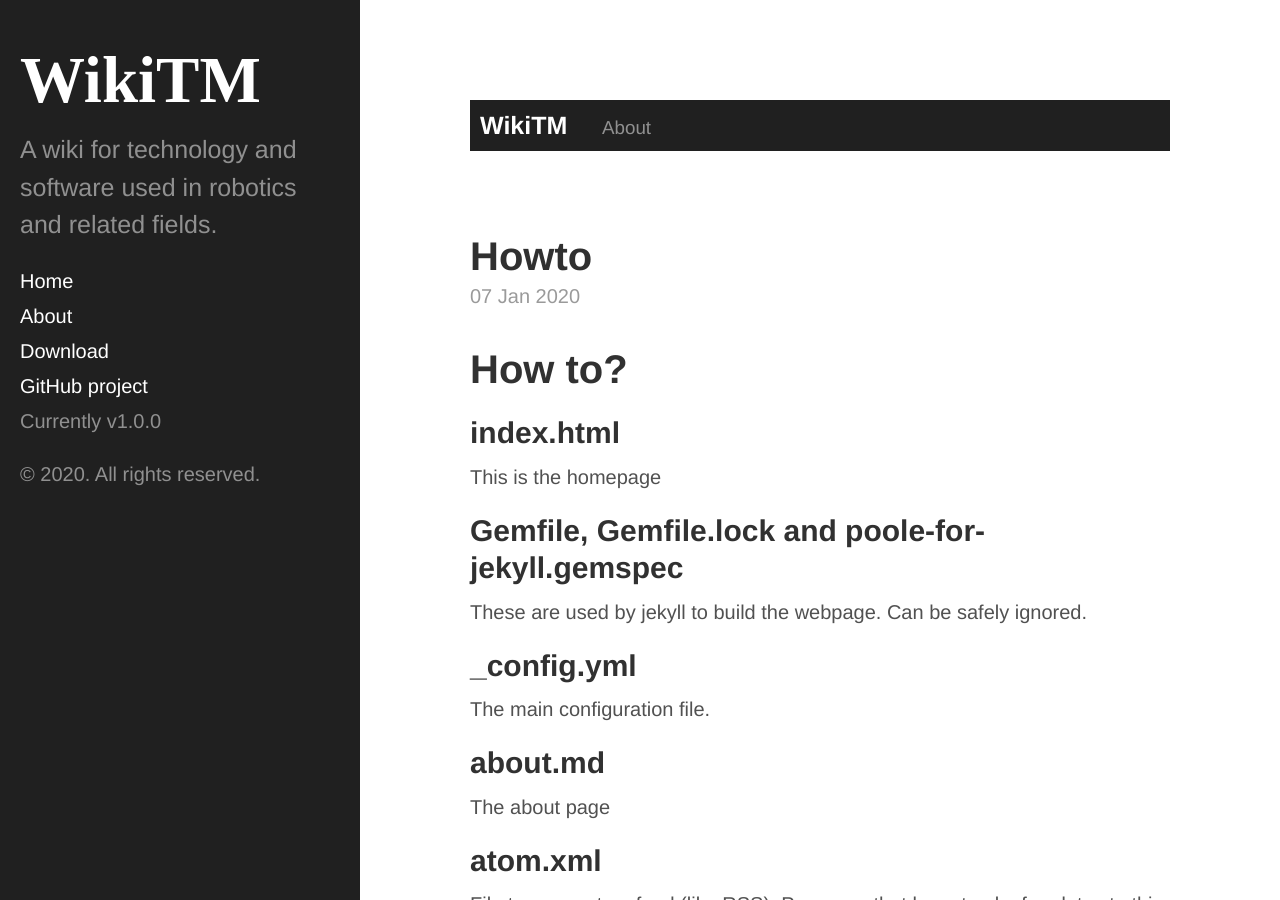
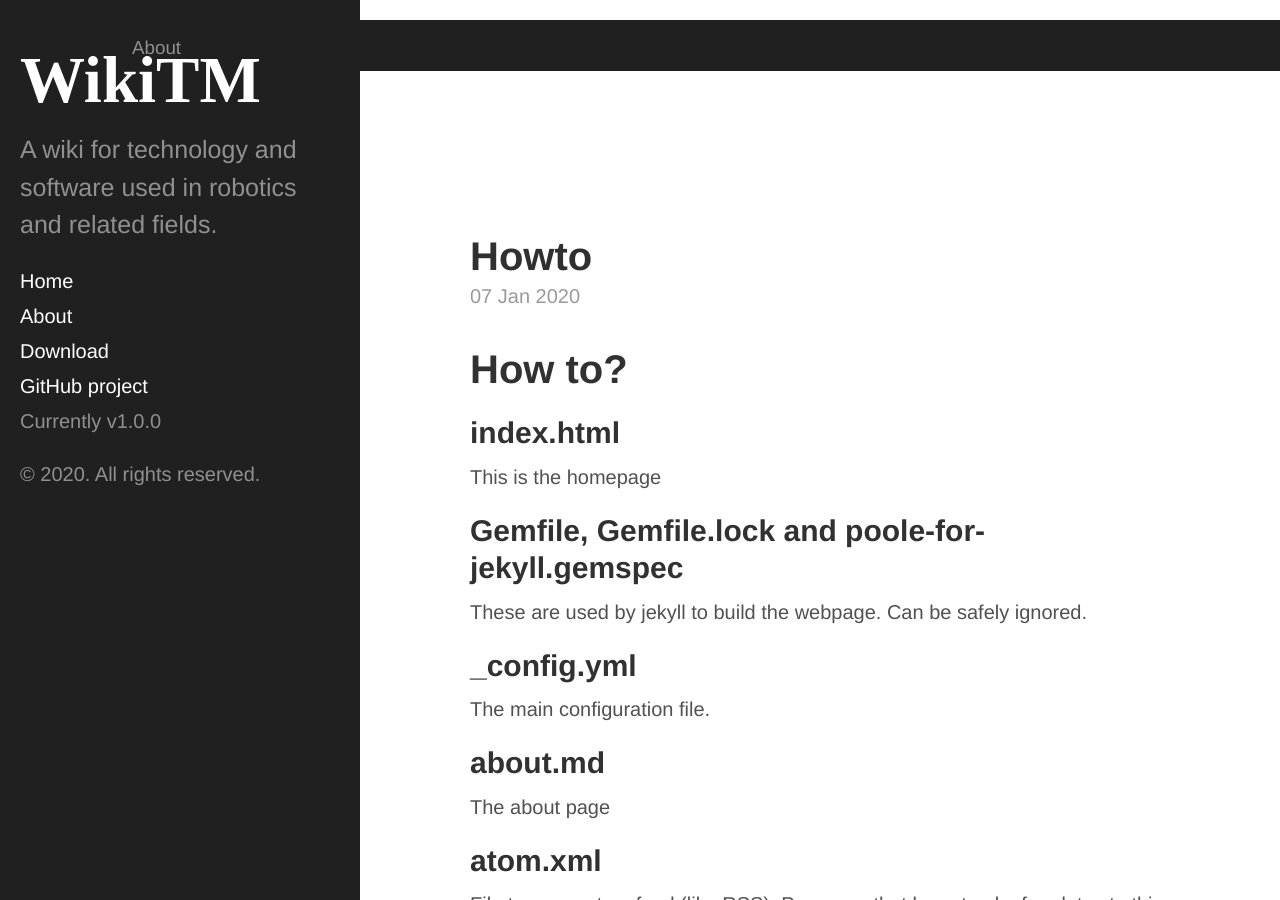
Before and after one commit to tejaswid/wikitm, a Jekyll site: the page built from index.html, in a window 1280 px wide and 900 px high. Built offline with Jekyll 4.4.1, drawn with Linux system fonts in a browser that asks for light colours; the list of posts is cut into pages by our own code.

Commit message:
Trying to move header out of container

```diff
--- a/_layouts/default.html
+++ b/_layouts/default.html
@@ -8,8 +8,7 @@
     <!-- This is the file _includes/sidebar.html -->
     {% include sidebar.html %}
 
-    <div class="container content">
-      <header class="masthead">
+    <header class="masthead">
         <!-- Top navigation bar -- Webpage name-->
         <h3 class="masthead-title">
           <a href="{{ site.baseurl }}/" title="Home">{{ site.title }}</a>
@@ -24,6 +23,7 @@
         </h3>
       </header>
 
+    <div class="container content">
       <main>
         {{ content }}
       </main>
```
